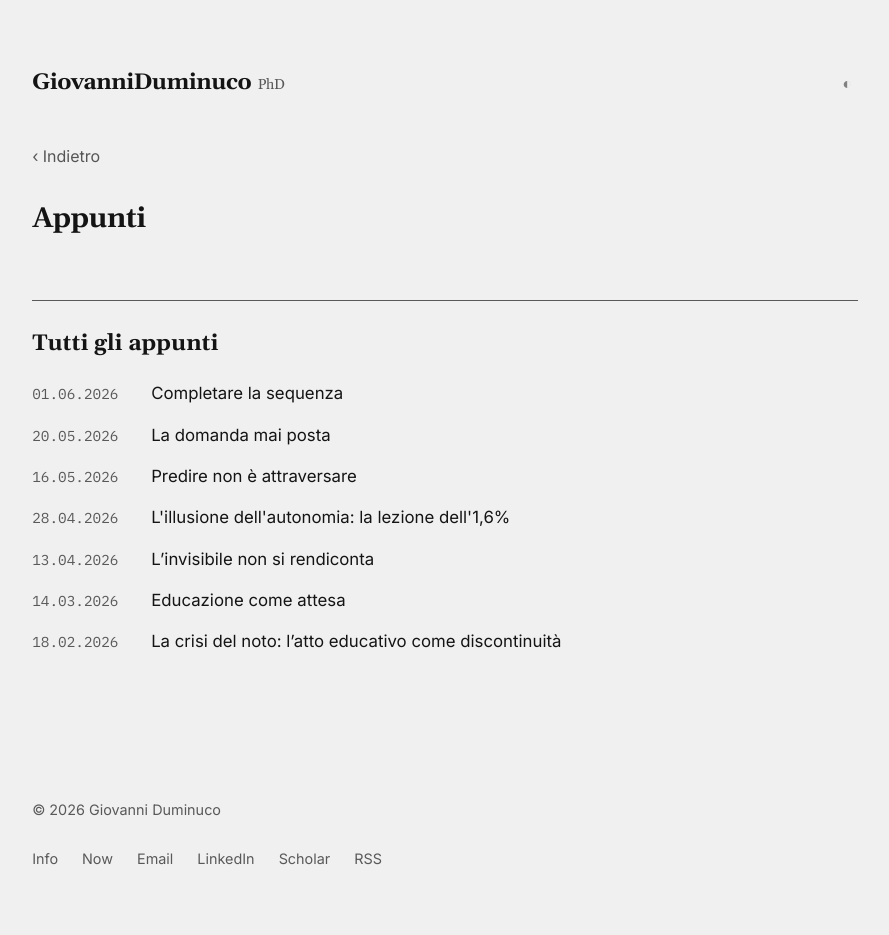
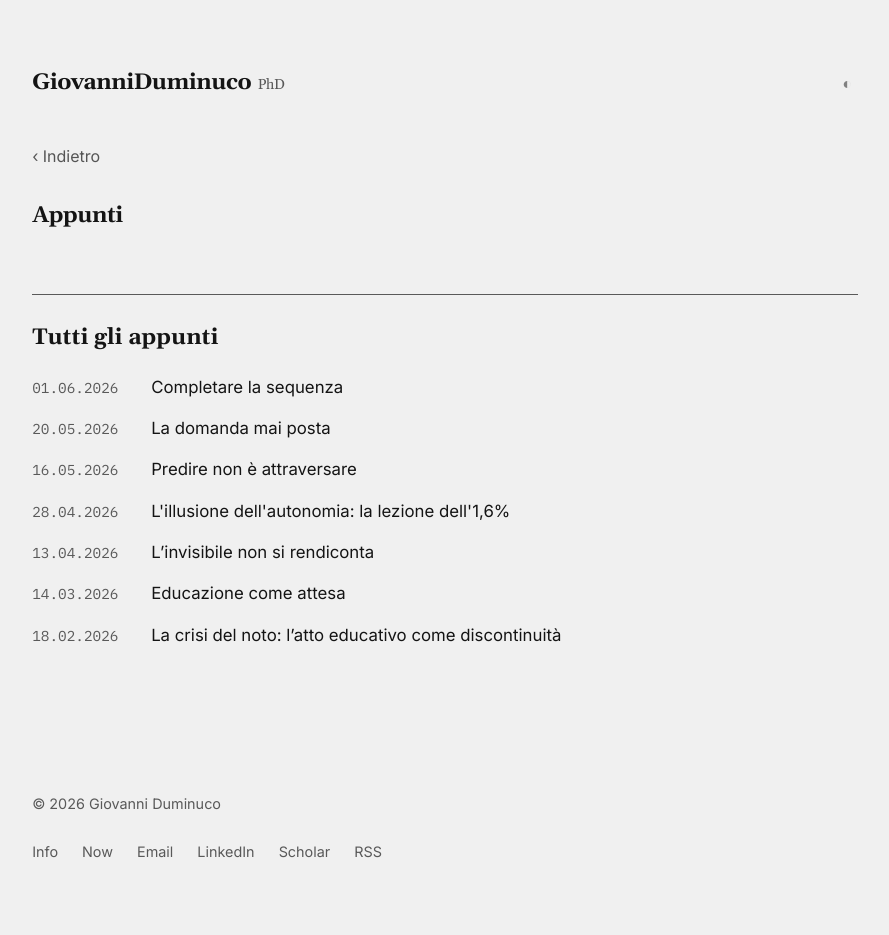
Before and after one commit to dumgio/dumgio.github.io, a Jekyll site: the page built from appunti.md, in a window 1280 px wide. Shown: the whole page, without its empty margins (195-1084 px from the left). Built offline with Jekyll 4.4.1, drawn with Linux system fonts in a browser that asks for light colours; comment, search, counter and statistics services are not loaded.

Commit message:
Allinea titoli pagine interne a 1.4rem, uguale agli h2 della homepage
Co-Authored-By: Claude Sonnet 4.6 <noreply@anthropic.com>

```diff
--- a/assets/css/style.css
+++ b/assets/css/style.css
@@ -183,7 +183,7 @@ header h1 span.cursor {
 }
 
 .page-header h1 {
-  font-size: 1.75rem;
+  font-size: 1.4rem;
   line-height: 1.2;
   margin-bottom: 0.5rem;
   margin-top: 0;
```
